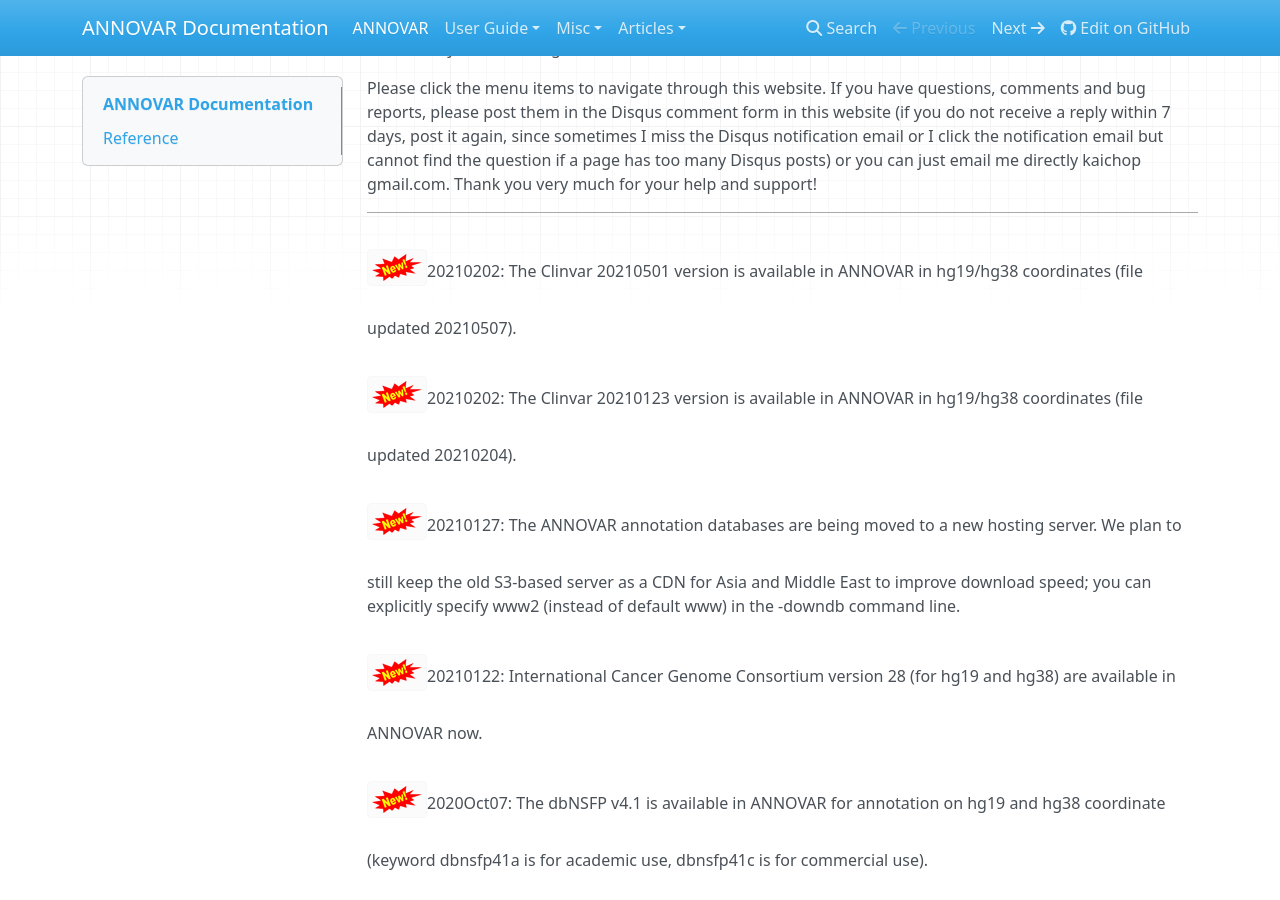
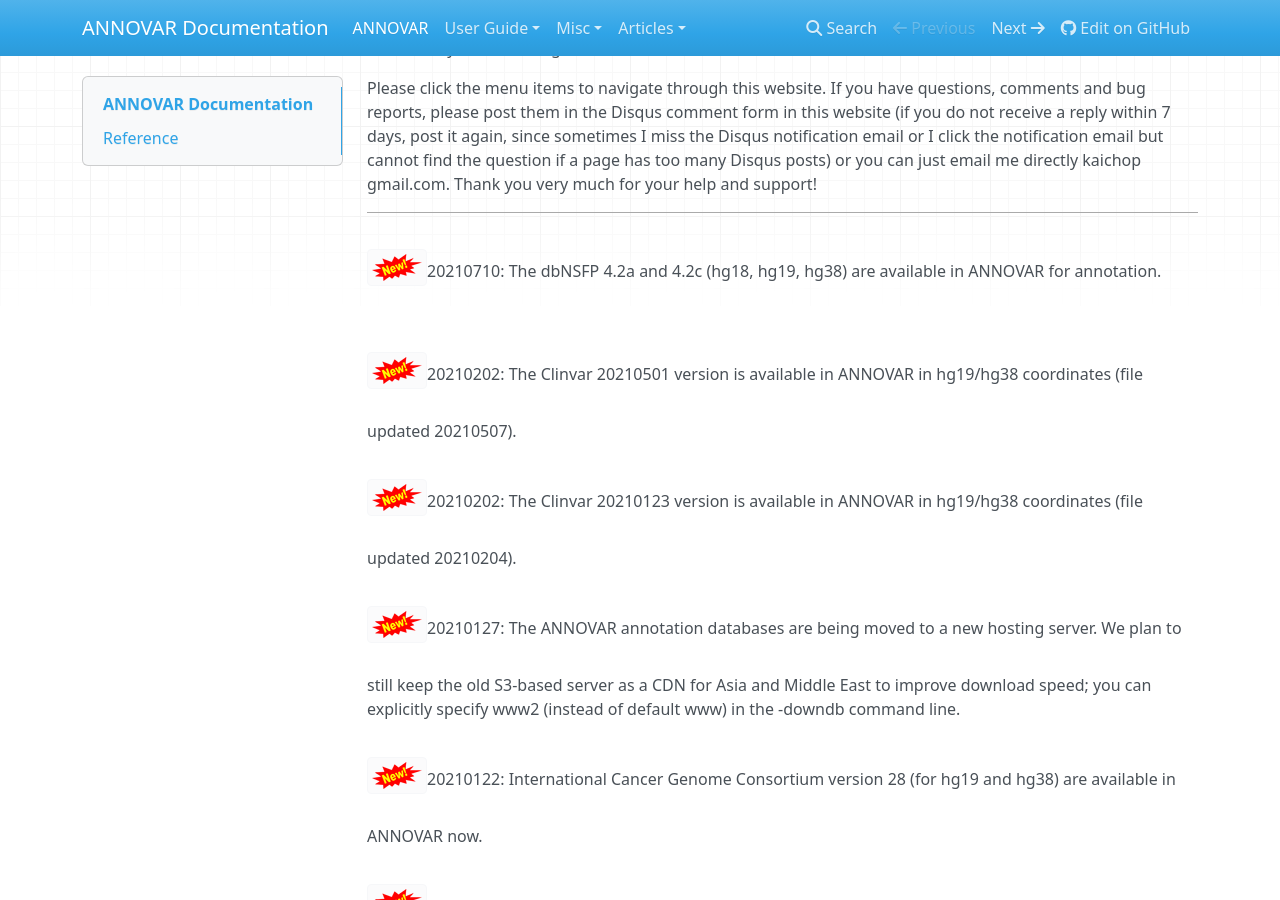
Before and after one commit to WGLab/doc-ANNOVAR, an MkDocs documentation site: the page built from docs/index.md, in a window 1280 px wide and 900 px high, scrolled down 546 px. Built offline with MkDocs 1.6.1, drawn with Linux system fonts in a browser that asks for light colours; nearby versions of some CDN libraries; old or Windows-style settings are respelled for this version of MkDocs.

Commit message:
Update index.md

```diff
--- a/docs/index.md
+++ b/docs/index.md
@@ -10,6 +10,8 @@ ANNOVAR is an efficient software tool to utilize update-to-date information to f
 Please click the menu items to navigate through this website. If you have questions, comments and bug reports, please post them in the Disqus comment form in this website (if you do not receive a reply within 7 days, post it again, since sometimes I miss the Disqus notification email or I click the notification email but cannot find the question if a page has too many Disqus posts) or you can just email me directly kaichop gmail.com. Thank you very much for your help and support!
 
 ---
+
+![new](img/new.png)20210710: The dbNSFP 4.2a and 4.2c (hg18, hg19, hg38) are available in ANNOVAR for annotation.
 
 ![new](img/new.png)20210202: The Clinvar 20210501 version is available in ANNOVAR in hg19/hg38 coordinates (file updated 20210507).
 
```
